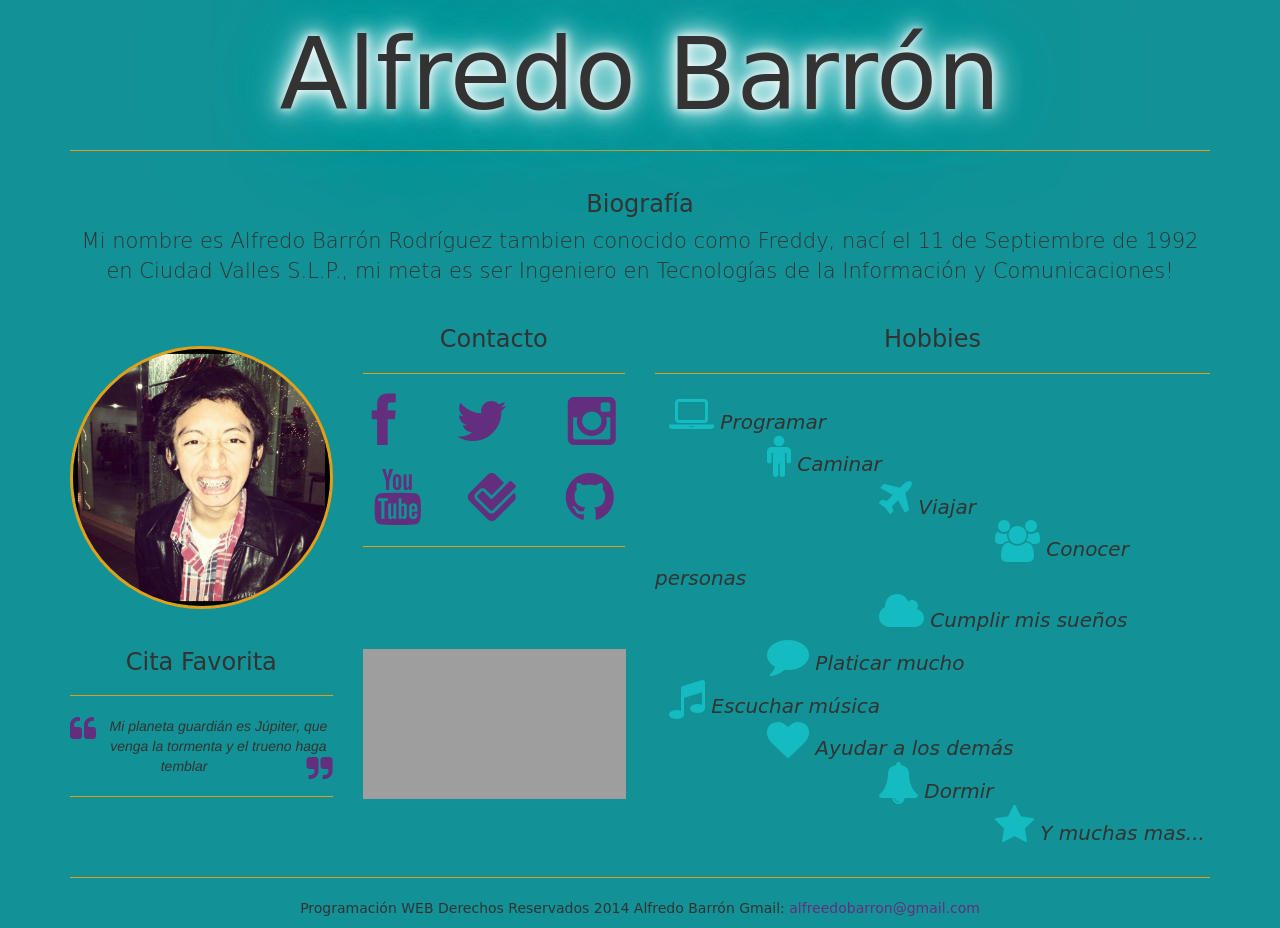
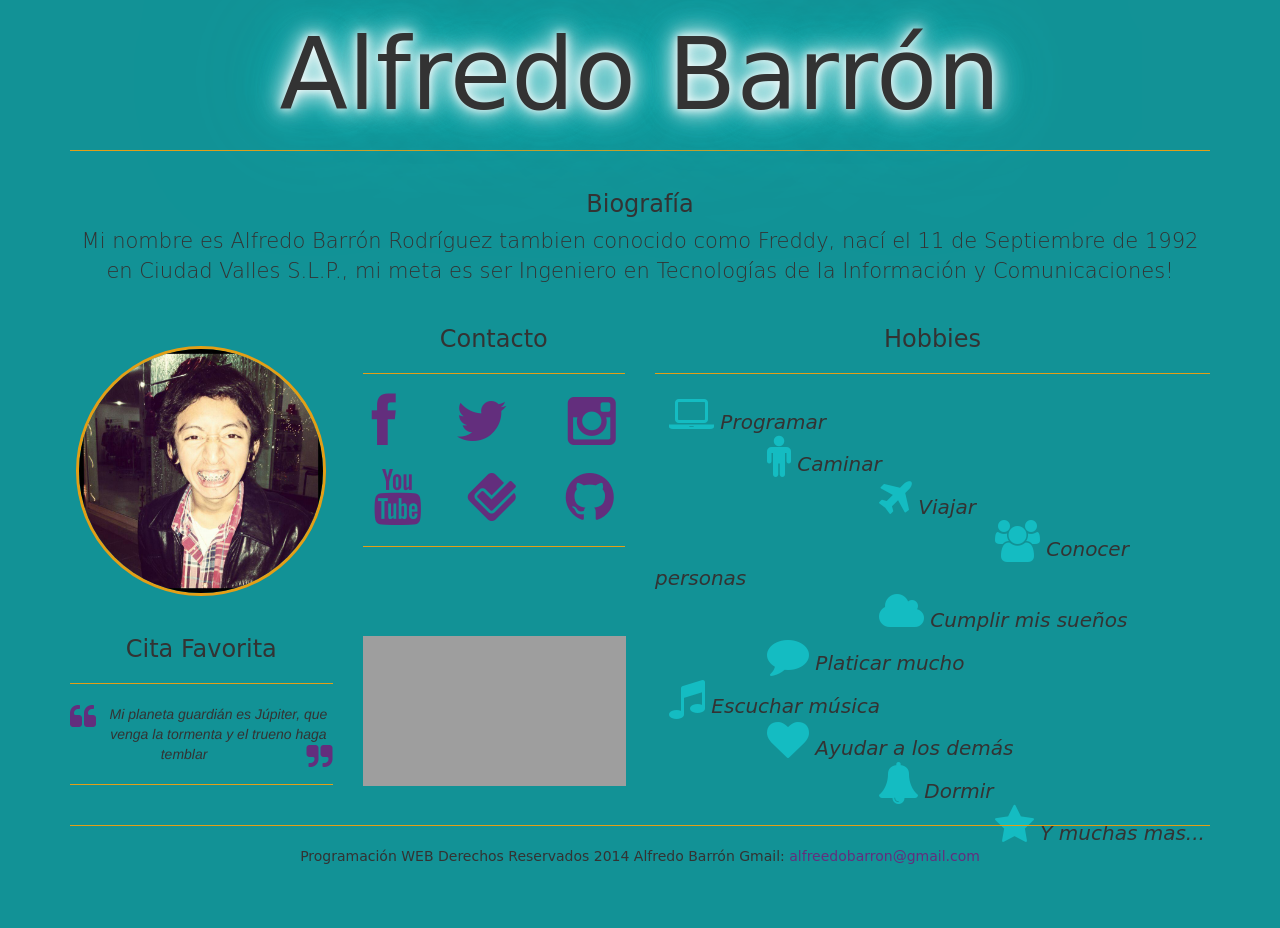
Before and after one commit to alfredo-barron/alfredo-barron.github.io, a PHP site: page /t5.html in a window 1280 px wide. After the commit the page ends 864 px from the top, so only its background shows below. Run offline with PHP 8.4, Linux system fonts and the light colour scheme; some web fonts are replaced; grey boxes are pictures that could not be loaded.

Commit message:
18 commit

```diff
--- a/css/tarea.css
+++ b/css/tarea.css
@@ -11,14 +11,6 @@ body{
 	0 0 60px #15ABB0,
 	0 0 100px #15ABB0,
 	0 0 150px #15ABB0
-}
-
-.formato{
-	width: 800px;
-	border: 1px solid #000000;
-	margin: 0 auto;
-	height: 300px;
-	text-align: center;
 }
 
 h1, h3, img{
@@ -71,11 +63,14 @@ hr{
 	font-family: 'Flamenco', cursive;
 	font-size: 20px;
 }
-.lateral{
-	max-height: 150px;
-}
 .rendondear{
-	width: 100%;
+	width: 250px;
 	border-radius: 350px;
 	border: 3px solid #E39F17;
 }
+.lateral{
+	max-height: 50px;
+}
+.lateral-min{
+	min-height: 50px;
+}
--- a/t5.html
+++ b/t5.html
@@ -3,9 +3,11 @@
 <head>
 	<meta charset="utf-8">
 	<meta http-equiv="X-UA-Compatible" content="IE=edge">
-	<title>Profile</title>
+	<title>Profile Freddy</title>
+	<link rel="shortcut icon" href="media/icono.png">
 	<link rel="stylesheet" href="css/bootstrap.css">
 	<link rel="stylesheet" href="css1/css/font-awesome.min.css">
+	<link rel="stylesheet" href="css/animate.css">
 	<link rel="stylesheet" href="css/estilo.css">
 	<link rel="stylesheet" href="css/tarea.css">
 	<link href='http://fonts.googleapis.com/css?family=Londrina+Shadow' rel='stylesheet' type='text/css'>
@@ -13,8 +15,8 @@
 </head>
 <body class="container">
 	<div class="row">
-		<div class="col-md-12" class="formato">
-			<h1 class="neon">Alfredo Barrón</h1><hr>
+		<div class="col-md-12">
+			<h1 class="neon animated wobble">Alfredo Barrón</h1><hr>
 		</div>
 	</div>
 	<div class="row">
@@ -23,7 +25,7 @@
 			<p class="lead">Mi nombre es Alfredo Barrón Rodríguez tambien conocido como Freddy, nací el 11 de Septiembre de 1992 en Ciudad Valles S.L.P., mi meta es ser Ingeniero en Tecnologías de la Información y Comunicaciones!</p></div>
 		</div>
 	<div class="row">
-		<div class="col-md-3 centrar"><br><br><img src="media/yoo.jpg" alt="Alfredo Barrón" class="rendondear"></div>
+		<div class="col-md-3 centrar"><br><br><img src="media/yoo.jpg" alt="Alfredo Barrón" class="rendondear animated rubberBand"></div>
 		<div class="col-md-3 centrar">
 			<h3 class="pie">Contacto</h3><hr>
 			<a href="https://facebook.com/FreddyBarron" target="_blank"><i class="fa fa-facebook fa-4x"></i></a>&emsp;&emsp;&emsp;&emsp;
@@ -33,14 +35,27 @@
 			<a href="https://es.foursquare.com/user/78057122" target="_blank"><i class="fa fa-foursquare fa-4x"></a></i>&emsp;&emsp;&emsp;
 			<a href="https://alfredo-barron.github.io" target="_blank"><i class="fa fa-github fa-4x"></i></a><br><hr>
 		</div>
-		<div class="col-md-6 lateral">
+		<div class="col-md-6 lateral visible-lg">
 		  	<h3 class="pie">Hobbies</h3><hr>
 			&emsp;<span><i class="fa fa-laptop fa-3x icono"></i><i class="hobbie"> Programar</i></span><br>
       		&emsp;&emsp;&emsp;&emsp;&emsp;&emsp;&emsp;&emsp;<span><i class="fa fa-male fa-3x icono"></i><i class="hobbie"> Caminar</i></span><br>
       		&emsp;&emsp;&emsp;&emsp;&emsp;&emsp;&emsp;&emsp;&emsp;&emsp;&emsp;&emsp;&emsp;&emsp;&emsp;&emsp;<span><i class="fa fa-plane fa-3x icono"></i><i class="hobbie"> Viajar</i></span><br>
       		&emsp;&emsp;&emsp;&emsp;&emsp;&emsp;&emsp;&emsp;&emsp;&emsp;&emsp;&emsp;&emsp;&emsp;&emsp;&emsp; &emsp;&emsp;&emsp;&emsp;&emsp;&emsp;&emsp;&emsp;<span><i class="fa fa-users fa-3x icono"></i><i class="hobbie"> Conocer personas</i></span><br>
-			 &emsp;&emsp;&emsp;&emsp;&emsp;&emsp;&emsp;&emsp;&emsp;&emsp;&emsp;&emsp;&emsp;&emsp;&emsp;&emsp;<span><i class="fa fa-cloud fa-3x icono"></i><i class="hobbie"> Cumplir mis sueños</i></span><br>
-			 &emsp;&emsp;&emsp;&emsp;&emsp;&emsp;&emsp;&emsp;<span><i class="fa fa-comment fa-3x icono"></i><i class="hobbie"> Platicar mucho</i></span><br>
+			&emsp;&emsp;&emsp;&emsp;&emsp;&emsp;&emsp;&emsp;&emsp;&emsp;&emsp;&emsp;&emsp;&emsp;&emsp;&emsp;<span><i class="fa fa-cloud fa-3x icono"></i><i class="hobbie"> Cumplir mis sueños</i></span><br>
+			&emsp;&emsp;&emsp;&emsp;&emsp;&emsp;&emsp;&emsp;<span><i class="fa fa-comment fa-3x icono"></i><i class="hobbie"> Platicar mucho</i></span><br>
+			&emsp;<span><i class="fa fa-music fa-3x icono"></i><i class="hobbie"> Escuchar música</i></span><br>
+			&emsp;&emsp;&emsp;&emsp;&emsp;&emsp;&emsp;&emsp;<span><i class="fa fa-heart fa-3x icono"></i><i class="hobbie"> Ayudar a los demás</i></span><br>
+			&emsp;&emsp;&emsp;&emsp;&emsp;&emsp;&emsp;&emsp;&emsp;&emsp;&emsp;&emsp;&emsp;&emsp;&emsp;&emsp;<span><i class="fa fa-bell fa-3x icono"></i><i class="hobbie"> Dormir</i></span><br>
+			&emsp;&emsp;&emsp;&emsp;&emsp;&emsp;&emsp;&emsp;&emsp;&emsp;&emsp;&emsp;&emsp;&emsp;&emsp;&emsp; &emsp;&emsp;&emsp;&emsp;&emsp;&emsp;&emsp;&emsp;<span><i class="fa fa-star fa-3x icono"></i><i class="hobbie"> Y muchas mas...</i></span>
+		</div>
+		<div class="col-md-6 lateral-min visible-xs">
+		  	<h3 class="pie">Hobbies</h3><hr>
+			&emsp;<span><i class="fa fa-laptop fa-3x icono"></i><i class="hobbie"> Programar</i></span><br>
+      		&emsp;&emsp;&emsp;&emsp;&emsp;&emsp;&emsp;&emsp;<span><i class="fa fa-male fa-3x icono"></i><i class="hobbie"> Caminar</i></span><br>
+      		&emsp;&emsp;&emsp;&emsp;&emsp;&emsp;&emsp;&emsp;&emsp;&emsp;&emsp;&emsp;&emsp;&emsp;&emsp;&emsp;<span><i class="fa fa-plane fa-3x icono"></i><i class="hobbie"> Viajar</i></span><br>
+      		&emsp;&emsp;&emsp;&emsp;&emsp;&emsp;&emsp;&emsp;&emsp;&emsp;&emsp;&emsp;&emsp;&emsp;&emsp;&emsp; &emsp;&emsp;&emsp;&emsp;&emsp;&emsp;&emsp;&emsp;<span><i class="fa fa-users fa-3x icono"></i><i class="hobbie"> Conocer personas</i></span><br>
+			&emsp;&emsp;&emsp;&emsp;&emsp;&emsp;&emsp;&emsp;&emsp;&emsp;&emsp;&emsp;&emsp;&emsp;&emsp;&emsp;<span><i class="fa fa-cloud fa-3x icono"></i><i class="hobbie"> Cumplir mis sueños</i></span><br>
+			&emsp;&emsp;&emsp;&emsp;&emsp;&emsp;&emsp;&emsp;<span><i class="fa fa-comment fa-3x icono"></i><i class="hobbie"> Platicar mucho</i></span><br>
 			&emsp;<span><i class="fa fa-music fa-3x icono"></i><i class="hobbie"> Escuchar música</i></span><br>
 			&emsp;&emsp;&emsp;&emsp;&emsp;&emsp;&emsp;&emsp;<span><i class="fa fa-heart fa-3x icono"></i><i class="hobbie"> Ayudar a los demás</i></span><br>
 			&emsp;&emsp;&emsp;&emsp;&emsp;&emsp;&emsp;&emsp;&emsp;&emsp;&emsp;&emsp;&emsp;&emsp;&emsp;&emsp;<span><i class="fa fa-bell fa-3x icono"></i><i class="hobbie"> Dormir</i></span><br>
@@ -58,9 +73,8 @@
 		<div class="col-md-3 centrar"><br><br>
 			<iframe width="100%" height="100%" src="//www.youtube.com/embed/-0wUH3tDkcY" frameborder="0" allowfullscreen></iframe></div>
 		</div>
-		<div class="col-md-6"></div>
 	<div class="row">
-		<div class="col-md-12"><br><br><hr><p class="pie">Programación WEB Derechos Reservados 2014 Alfredo Barrón Gmail: <a href="mailto:alfreedobarron@gmail.com">alfreedobarron@gmail.com</a></p></div>
+		<div class="col-md-12"><hr><p class="pie">Programación WEB Derechos Reservados 2014 Alfredo Barrón Gmail: <a href="mailto:alfreedobarron@gmail.com">alfreedobarron@gmail.com</a></p></div>
 	</div>
 </body>
 </html>
```
Also changed, not shown: index.html (+4 -3 lines), media/icono.png (added).
